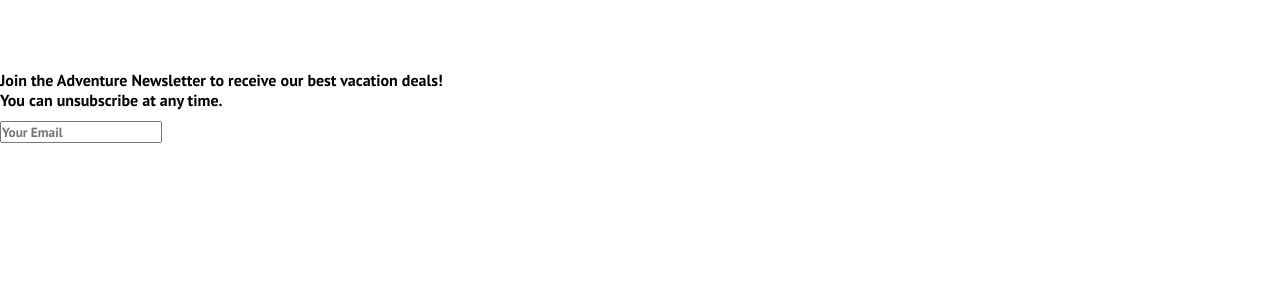
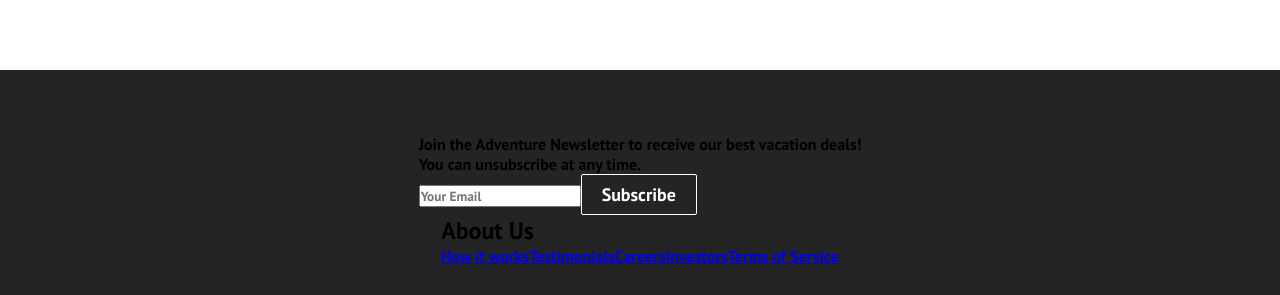
Before and after one commit to Ellieellie12/travel-app, a React (Vite) app: page / in a window 1280 px wide. Shown: the part 1855-2150 px from the top of the page. Before the commit the page ends 2006 px from the top, so only its background shows below. Built offline with nearby package versions, Linux system fonts and the light colour scheme.

Commit message:
add and import links to the footer file

```diff
--- a/src/components/footer/Footer.css
+++ b/src/components/footer/Footer.css
@@ -0,0 +1,8 @@
+.footer-container {
+  background-color: #242424;
+  padding: 4rem 0 2rem 0;
+  display: flex;
+  flex-direction: column;
+  justify-content: center;
+  align-items: center;
+}
--- a/src/components/footer/Footer.jsx
+++ b/src/components/footer/Footer.jsx
@@ -1,5 +1,10 @@
-import Button from "../button/Button"
+//components
+import Button from '../button/Button'
 
+//styles
+import '../footer/Footer.css'
+
+import { Link } from 'react-router-dom'
 
 function Footer() {
   return (
@@ -24,6 +29,18 @@
           </form>
         </div>
       </section>
+      <div className="footer-links">
+        <div className="footer-link-wrapper">
+          <div className="footer-link-items">
+            <h2>About Us</h2>
+            <Link to='/sign-up'>How it works</Link>
+            <Link to='/'>Testimonials</Link>
+            <Link to='/'>Careers</Link>
+            <Link to='/'>Investors</Link>
+            <Link to='/'>Terms of Service</Link>
+          </div>
+        </div>
+      </div>
     </div>
   )
 }
```
